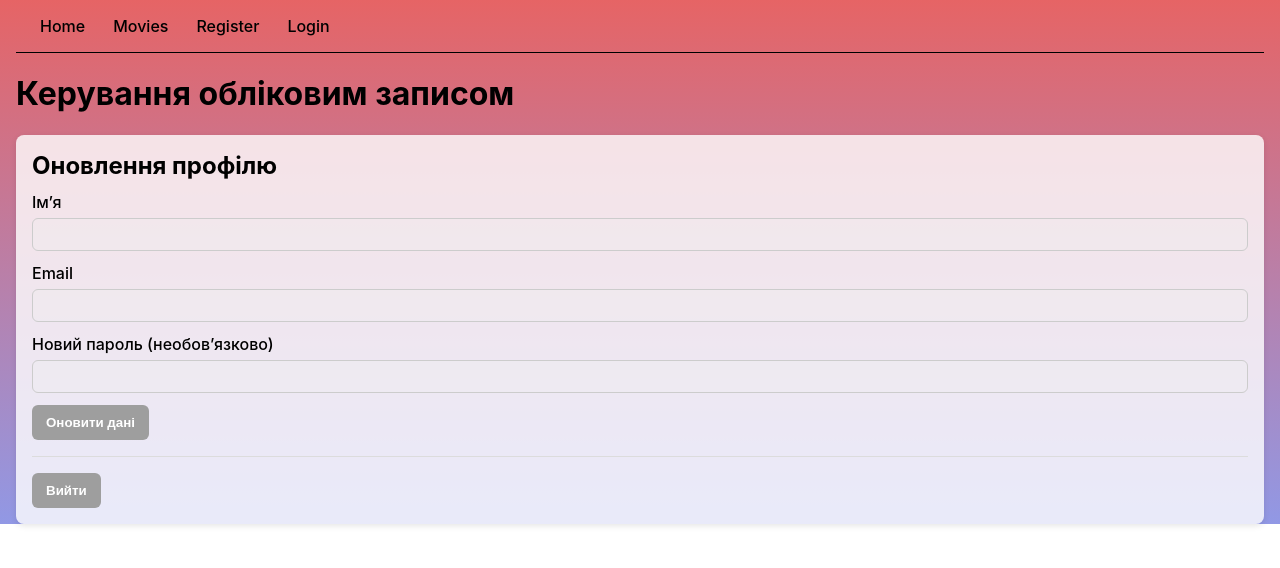
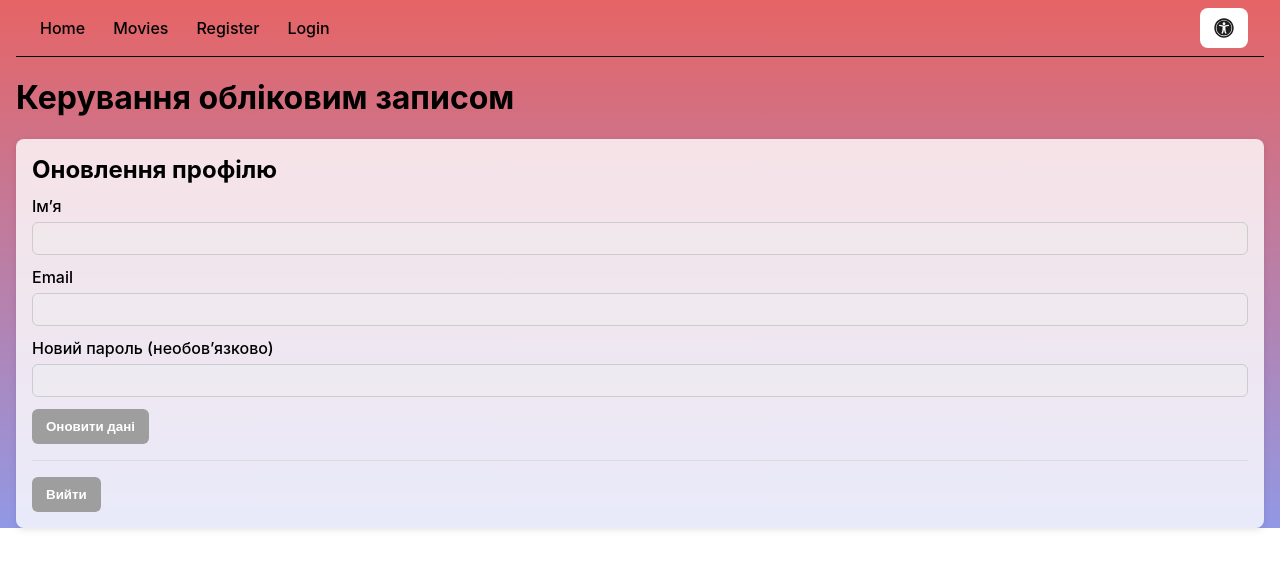
Before and after one commit to RayoKh/goit-react-hw-05-movies, a React (Create React App) app: page /goit-react-hw-05-movies/account in a window 1280 px wide. Shown: the top 568 px of the page. Built offline with nearby package versions, Linux system fonts and the light colour scheme.

Commit message:
Add accessibility settings button to header

```diff
--- a/src/components/Navigation/Navigation.styled.js
+++ b/src/components/Navigation/Navigation.styled.js
@@ -5,7 +5,8 @@ export const NavBar = styled.nav`
   display: flex;
   align-items: center;
   gap: 12px;
-  width: 100%;
+  flex: 1;
+  min-width: 0;
 `;
 
 export const NavLinks = styled.div`
--- a/src/components/SharedLayout/SharedLayout.jsx
+++ b/src/components/SharedLayout/SharedLayout.jsx
@@ -1,13 +1,23 @@
 import { Suspense } from 'react';
 import { Outlet } from 'react-router-dom';
 import Navigation from 'components/Navigation/Navigation';
-import { Container, Header } from './SharedLayout.styled';
+import {
+  AccessibilityButton,
+  Container,
+  Header,
+  VisuallyHiddenText,
+} from './SharedLayout.styled';
+import { FaUniversalAccess } from 'react-icons/fa';
 
 const SharedLayout = () => {
   return (
     <Container>
       <Header>
         <Navigation />
+        <AccessibilityButton type="button" aria-label="Налаштування доступності">
+          <FaUniversalAccess aria-hidden />
+          <VisuallyHiddenText>Налаштування доступності</VisuallyHiddenText>
+        </AccessibilityButton>
       </Header>
       <main>
         <Suspense fallback={<div>...loading</div>}>
--- a/src/components/SharedLayout/SharedLayout.styled.js
+++ b/src/components/SharedLayout/SharedLayout.styled.js
@@ -15,3 +15,40 @@ export const Header = styled.header`
   margin-bottom: 16px;
   border-bottom: 1px solid black;
 `;
+
+export const AccessibilityButton = styled.button`
+  display: inline-flex;
+  align-items: center;
+  justify-content: center;
+  gap: 6px;
+  padding: 8px 12px;
+  border: 2px solid transparent;
+  border-radius: 8px;
+  background-color: #ffffff;
+  color: #1e1e1e;
+  cursor: pointer;
+  transition: border-color 0.2s ease, box-shadow 0.2s ease;
+
+  svg {
+    width: 20px;
+    height: 20px;
+  }
+
+  &:focus-visible {
+    outline: none;
+    border-color: #000000;
+    box-shadow: 0 0 0 3px rgba(0, 0, 0, 0.35);
+  }
+`;
+
+export const VisuallyHiddenText = styled.span`
+  position: absolute;
+  width: 1px;
+  height: 1px;
+  padding: 0;
+  margin: -1px;
+  overflow: hidden;
+  clip: rect(0, 0, 0, 0);
+  white-space: nowrap;
+  border: 0;
+`;
```
